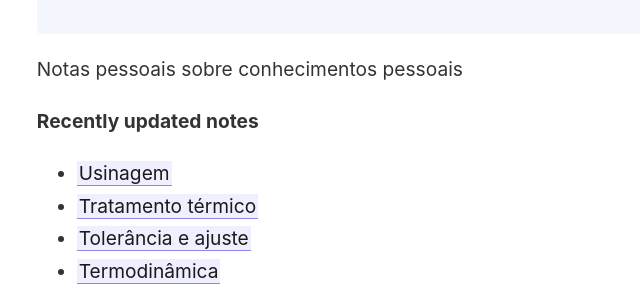
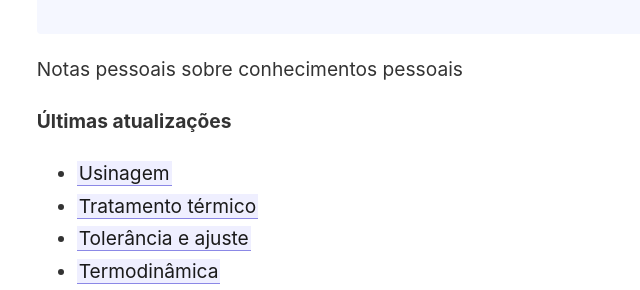
Before and after one commit to Robbitmm/obsidian-garden, a Jekyll site: the page built from _pages/index.md, in a window 1280 px wide. Shown: the part 259-549 px from the top of the page, without its empty margins (40-680 px from the left). Built offline with Jekyll 4.4.1, drawn with Linux system fonts in a browser that asks for light colours.

```diff
--- a/_layouts/note.html
+++ b/_layouts/note.html
@@ -13,7 +13,7 @@ layout: default
   <div id="notes-entry-container">
     <content>
       {{ content }}
-      <p>This line appears after every note.</p>
+      <!-- <p>This line appears after every note.</p> -->
     </content>
 
     <side style="font-size: 0.9em">
--- a/_pages/index.md
+++ b/_pages/index.md
@@ -11,7 +11,7 @@ permalink: /
 
 Notas pessoais sobre conhecimentos pessoais
 
-<strong>Recently updated notes</strong>
+<strong>Últimas atualizações</strong>
 
 <ul>
   {% assign recent_notes = site.notes | sort: "last_modified_at_timestamp" | reverse %}
```
